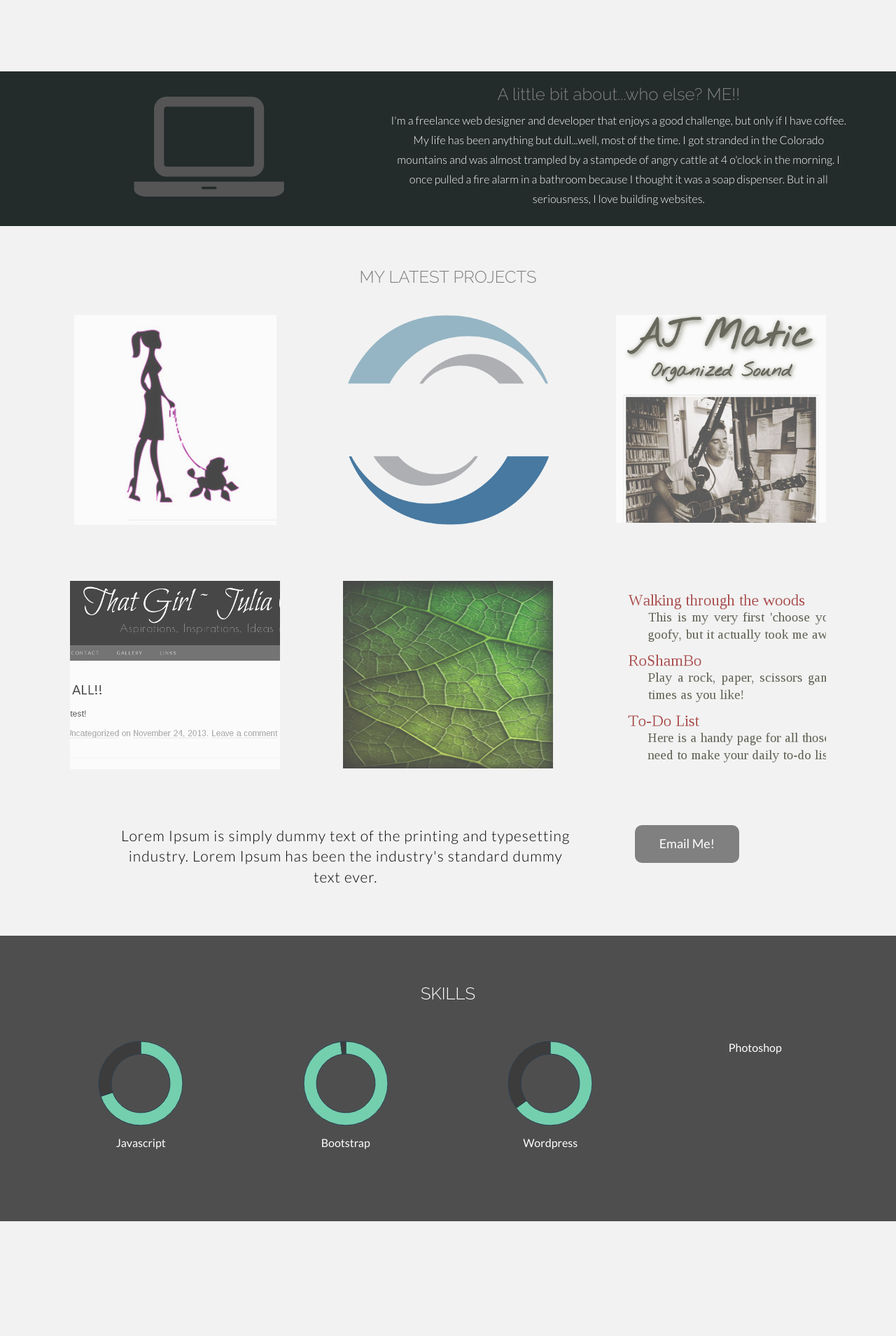
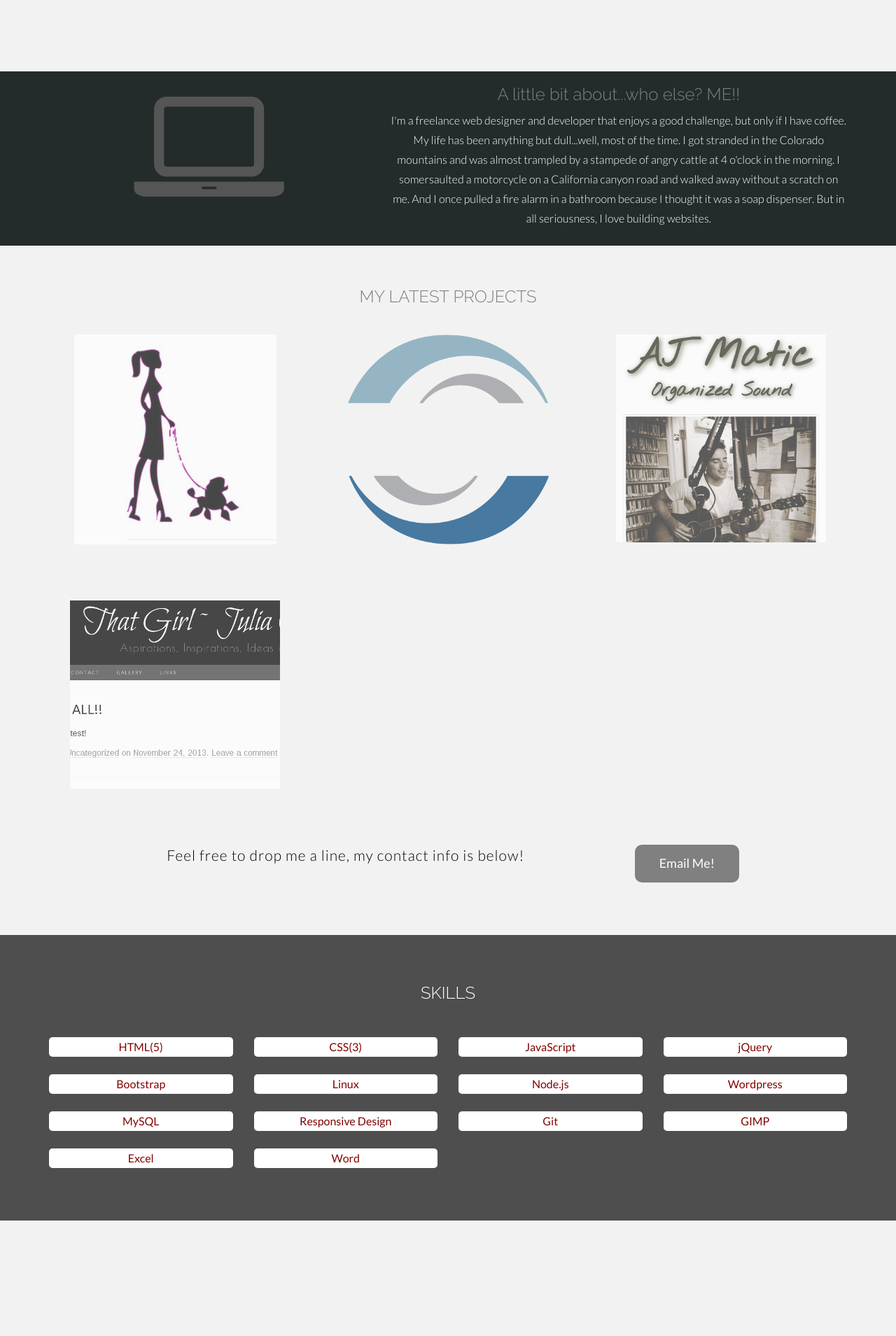
Before and after one commit to ajmatic/adamlamagna, a PHP site: page / in a window 1280 px wide. Shown: the part 617-2526 px from the top of the page at 70% size. Run offline with PHP 8.4, Linux system fonts and the light colour scheme; some libraries are stand-ins or nearby versions.

Commit message:
changed index page on portfolio

```diff
--- a/assets/css/site.css
+++ b/assets/css/site.css
@@ -65,3 +65,13 @@ p.lead {
 .col-lg-3 ul {
 	text-decoration: none;
 }
+
+ #skills p {
+	color: rgba(128, 3, 0, 1);
+	background-color: white;
+	border-radius: 5px;
+}
+
+#f {
+	background-color: gray;
+}
--- a/index.html
+++ b/index.html
@@ -71,7 +71,7 @@
 
 				<div class="col-lg-7 centered">
 					<h3>A little bit about...who else? ME!!</h3>
-					<p>I'm a freelance web designer and developer that enjoys a good challenge, but only if I have coffee. My life has been anything but dull...well, most of the time. I got stranded in the Colorado mountains and was almost trampled by a stampede of angry cattle at 4 o'clock in the morning. I once pulled a fire alarm in a bathroom because I thought it was a soap dispenser. But in all seriousness, I love building websites. </p>
+					<p>I'm a freelance web designer and developer that enjoys a good challenge, but only if I have coffee. My life has been anything but dull...well, most of the time. I got stranded in the Colorado mountains and was almost trampled by a stampede of angry cattle at 4 o'clock in the morning. I somersaulted a motorcycle on a California canyon road and walked away without a scratch on me. And I once pulled a fire alarm in a bathroom because I thought it was a soap dispenser. But in all seriousness, I love building websites. </p>
 				</div>
 			</div>
 		</div>
@@ -82,32 +82,34 @@
 			<h3>MY LATEST PROJECTS</h3>
 			<div class="mt"></div>
 			<div class="col-lg-4">
-				<a href="http://thepoodlewalker.com/"><img src="assets/img/pw-img.jpg" alt=""></a>
+				<a href="http://thepoodlewalker.com/" target="_blank"><img src="assets/img/pw-img.jpg" alt=""></a>
 			</div>
 			<div class="col-lg-4">
-				<a href="http://adamlamagna.com/ses/"><img src="assets/img/ses-logo-ico.png" alt=""></a>
+				<a href="http://adamlamagna.com/ses/" target="_blank"><img src="assets/img/ses-logo-ico.png" alt=""></a>
 			</div>
 			<div class="col-lg-4">
-				<a href="http://ajmatic.com/"><img src="assets/img/ajmatic.png" alt=""></a>
+				<a href="http://ajmatic.com/" target="_blank"><img src="assets/img/ajmatic.png" alt=""></a>
 			</div>
 		</div>
 
+
 		<div class="row centered mt grid">
 			<div class="mt"></div>
+			<!--<div class="col-lg-4">
+				<a href="http://thegreenleaf.me/"><img src="assets/img/greenleaf.png" alt=""></a>
+			</div>-->
 			<div class="col-lg-4">
-				<a href="http://thatgirljulia.com/"><img src="assets/img/thatgirl.png" alt=""></a>
+				<a href="http://thatgirljulia.com/" target="_blank"><img src="assets/img/thatgirl.png" alt=""></a>
 			</div>
-			<div class="col-lg-4">
-				<a href="http://thegreenleaf.me/"><img src="assets/img/greenleaf.png" alt=""></a>
-			</div>
-			<div class="col-lg-4">
+
+			<!--<div class="col-lg-4">
 				<a href="http://www.adamlamagna.com/portfolio"><img src="assets/img/adam.png" alt=""></a>
-			</div>
+			</div>-->
 		</div>
 
 		<div class="row mt centered">
 			<div class="col-lg-7 col-lg-offset-1 mt">
-					<p class="lead">Lorem Ipsum is simply dummy text of the printing and typesetting industry. Lorem Ipsum has been the industry's standard dummy text ever.</p>
+					<p class="lead">Feel free to drop me a line, my contact info is below!</p>
 			</div>
 
 			<div class="col-lg-3 mt">
@@ -122,76 +124,26 @@
 			<div class="row centered">
 				<h3>SKILLS</h3>
 				<div class="col-lg-3 mt">
-					<canvas id="javascript" height="130" width="130"></canvas>
-					<p>Javascript</p>
-					<br>
-					<script>
-						var doughnutData = [
-								{
-									value: 70,
-									color:"#74cfae"
-								},
-								{
-									value : 30,
-									color : "#3c3c3c"
-								}
-							];
-							var myDoughnut = new Chart(document.getElementById("javascript").getContext("2d")).Doughnut(doughnutData);
-					</script>
+					<p>HTML(5)</p>
+					<p>Bootstrap</p>
+					<p>MySQL</p>
+					<p>Excel</p>
 				</div>
 				<div class="col-lg-3 mt">
-					<canvas id="bootstrap" height="130" width="130"></canvas>
-					<p>Bootstrap</p>
-					<br>
-					<script>
-						var doughnutData = [
-								{
-									value: 98,
-									color:"#74cfae"
-								},
-								{
-									value : 2,
-									color : "#3c3c3c"
-								}
-							];
-							var myDoughnut = new Chart(document.getElementById("bootstrap").getContext("2d")).Doughnut(doughnutData);
-					</script>
+					<p>CSS(3)</p>
+					<p>Linux</p>
+					<p>Responsive Design</p>
+					<p>Word</p>
 				</div>
 				<div class="col-lg-3 mt">
-					<canvas id="wordpress" height="130" width="130"></canvas>
-					<p>Wordpress</p>
-					<br>
-					<script>
-						var doughnutData = [
-								{
-									value: 65,
-									color:"#74cfae"
-								},
-								{
-									value : 35,
-									color : "#3c3c3c"
-								}
-							];
-							var myDoughnut = new Chart(document.getElementById("wordpress").getContext("2d")).Doughnut(doughnutData);
-					</script>
+					<p>JavaScript</p>
+					<p>Node.js</p>
+					<p>Git</p>
 				</div>
 				<div class="col-lg-3 mt">
-					<!--<canvas id="photoshop" height="130" width="130"></canvas>-->
-					<p>Photoshop</p>
-					<br>
-					<!--<script>
-						var doughnutData = [
-								{
-									value: 50,
-									color:"#74cfae"
-								},
-								{
-									value : 50,
-									color : "#3c3c3c"
-								}
-							];
-							var myDoughnut = new Chart(document.getElementById("photoshop").getContext("2d")).Doughnut(doughnutData);
-					</script>-->
+					<p>jQuery</p>
+					<p>Wordpress</p>
+					<p>GIMP</p>
 				</div>
 			</div><!-- /row -->
 		</div><!-- /container -->
@@ -202,17 +154,21 @@
 		<div class="container">
 			<div class="row centered">
 				<div class="col-lg-8 col-lg-offset-2">
+
+					<!--<a class="btn btn-lg btn-danger" data-placement="right" data-toggle="popover" title="" data-content="And here's some amazing content. It's very engaging. right?" role="button" data-original-title="A Title">Click to toggle popover</a>-->
+
+
 					<div class="col-md-3">
-						<a href="https://www.facebook.com/adam.lamagna"><i class="fa fa-facebook" id="icons"></i></a>
+						<a href="http://www.linkedin.com/profile/view?id=306780587&trk=nav_responsive_tab_profile" target="_blank"><i class="fa fa-linkedin-square" id="icons"></i></a>
 					</div>
 					<div class="col-md-3">
-						<a href="#"><i class="fa fa-github-square"></i></a>
+						<a href="https://github.com/ajmatic" target="_blank"><i class="fa fa-github-square"></i></a>
 					</div>
 					<div class="col-md-3">
-						<a href="#"><i class="fa fa-twitter"></i></a>
+						<a href="https://twitter.com/ajmatic" target="_blank"><i class="fa fa-twitter"></i></a>
 					</div>
 					<div class="col-md-3">
-						<a href="#"><i class="fa fa-envelope"></i></a>
+						<a href="mailto:adamjames1920@gmail.com"><i class="fa fa-envelope"></i></a>
 					</div>
 				</div>
 			</div>
```
